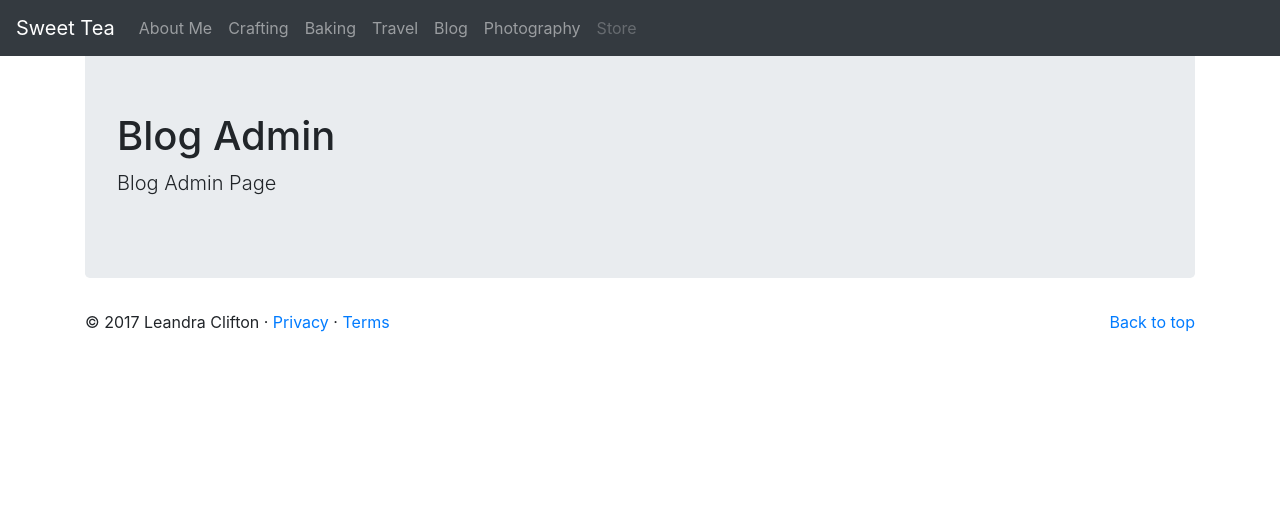
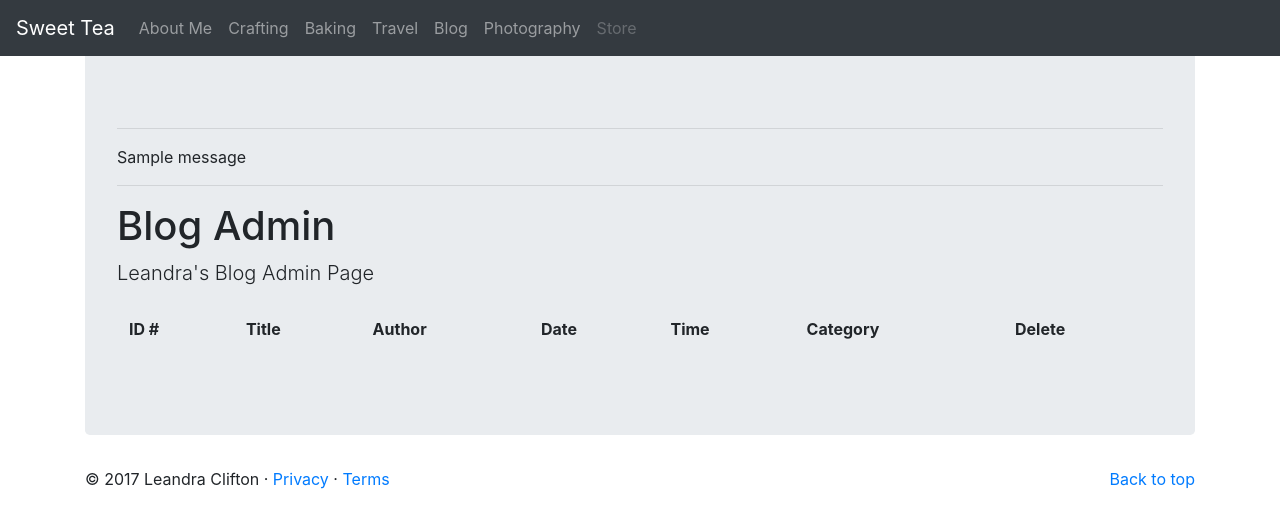
Before and after one commit to JTP709/LC_site, a Flask app: template project/routes/blog/templates/blog_admin.html in a window 1280 px wide. Shown: the top 528 px of the page. Run offline with Flask 2, Linux system fonts and the light colour scheme; the template is opened without the code that fills it, so the values that code supplies are empty; one stand-in notice (Sample message) is shown; lists and menus that the app fills with data are empty; some libraries are stand-ins or nearby versions.

Commit message:
updated CRUD operations on blog posts

```diff
--- a/project/model/database_populator.py
+++ b/project/model/database_populator.py
@@ -102,12 +102,13 @@ print("Session created!")
 def populate():
 
     for i in range(len(fake_blogs)):
-        pop = Blog(id = fake_blogs[i][0],
+        pop = Blog(bid = fake_blogs[i][0],
                    title = fake_blogs[i][1],
                    author = fake_blogs[i][2],
                    date_time = fake_blogs[i][3],
                    category = fake_blogs[i][4],
-                   content = fake_blogs[i][5])
+                   content = fake_blogs[i][5],
+                   hidden = False)
         session.add(pop)
         session.commit()
         print("Fake Blog #"+str(i)+" added!")
--- a/project/model/model.py
+++ b/project/model/model.py
@@ -1,7 +1,7 @@
 # Configuration
 import os
 import sys
-from sqlalchemy import Column, ForeignKey, Integer, String
+from sqlalchemy import Column, ForeignKey, Integer, String, Boolean
 from sqlalchemy import DateTime, Boolean, Enum, Float, create_engine
 from sqlalchemy.ext.declarative import declarative_base
 from sqlalchemy.orm import relationship
@@ -19,7 +19,8 @@ def dump_datetime(value):
 
 class Blog(Base):
     __tablename__ = 'blog'
-    id = Column(Integer, primary_key=True)
+    pid = Column(Integer, primary_key=True)
+    bid = Column(Integer)
     title = Column(String(80), nullable=False)
     author = Column(String(80), nullable=False)
     date_time = Column(DateTime)
@@ -30,6 +31,7 @@ class Blog(Base):
                             'baking',
                             name = 'blog_cat'))
     content = Column(String)
+    hidden = Column(Boolean)
 
 con = connect()
 Base.metadata.create_all(con)
--- a/project/routes/blog/templates/blog_admin.html
+++ b/project/routes/blog/templates/blog_admin.html
@@ -2,8 +2,94 @@
 {% block content %}
   <main role="main" class="container">
     <div class="jumbotron">
+      {% with messages = get_flashed_messages() %}
+        {% if messages %}
+          <hr>
+          <div class="flashes flash_msg">
+          {% for message in messages %}
+            {{ message }}
+          {% endfor %}
+          </div>
+          <hr>
+        {% endif %}
+      {% endwith %}
       <h1>Blog Admin</h1>
-      <p class="lead">Blog Admin Page</p>
+      <p class="lead">Leandra's Blog Admin Page</p>
+      <table id = "incidents" class="table table-striped">
+          <thead>
+            <tr>
+              <th>ID #</th>
+              <th>Title</th>
+              <th>Author</th>
+              <th>Date</th>
+              <th>Time</th>
+              <th>Category</th>
+              <th>Delete</th>
+            </tr>
+          </thead>
+          <tbody>
+          {% for i in range(length) %}
+            <tr>
+              <th>{{posts[i][0]}}</th>
+              <th>{{posts[i][1]}}</th>
+              <th>{{posts[i][2]}}</th>
+              <th>{{posts[i][3]}}</th>
+              <th>{{posts[i][4]}}</th>
+              <th>{{posts[i][5]}}</th>
+              {% if posts[i][6]==False %}
+                <th><button type="button" class="btn btn-info btn-lg deleteBtn" data-toggle="modal" data-target="#myModal" id="{{posts[i][0]}}">X</button></th>
+              {% else %}
+                <th><button type="button" class="btn btn-info btn-lg unDeleteBtn" data-toggle="modal" data-target="#myModal" id="{{posts[i][0]}}">Undo</button></th>
+              {% endif %}
+            </tr>
+          {% endfor %}
+          </tbody>
+        </table>
     </div>
+    <!-- Modal -->
+    <div id="myModal" class="modal fade" role="dialog">
+      <div class="modal-dialog">
+
+        <!-- Modal content-->
+        <div class="modal-content">
+          <div class="modal-header">
+            <button type="button" class="close" data-dismiss="modal">&times;</button>
+            <h4 class="modal-title">Delete Blog Post</h4>
+          </div>
+          <div class="modal-body">
+            <p>Are you sure you want to delete this blog post?</p>
+            <form id="deleteFrm" action="" method="post">
+              <input class="submit" type='submit' value='Yes'>
+            </form>
+          </div>
+          <div class="modal-footer">
+            <button type="button" class="btn btn-default" data-dismiss="modal">Close</button>
+          </div>
+        </div>
+
+      </div>
+    </div>
+
+    <script src="{{ url_for('static', filename='js/jquery-slim.min.js') }}"></script>
+    <script>
+      $('.deleteBtn').on('click', function(e){
+        console.log(e);
+        e.preventDefault();
+        var action = $(this).attr('id');
+        console.log('action');
+        console.log(action);
+        var url = '/blog/admin/alter/delete/'+ action;
+        $('#deleteFrm').attr('action', url);
+      });
+      $('.unDeleteBtn').on('click', function(e){
+        console.log(e);
+        e.preventDefault();
+        var action = $(this).attr('id');
+        console.log('action');
+        console.log(action);
+        var url = '/blog/admin/alter/undelete/'+ action;
+        $('#deleteFrm').attr('action', url);
+      })
+    </script>
   </main>
 {% endblock %}
```
Also changed, not shown: project/routes/blog/templates/blog_admin_add.html (+18 -0 lines), project/routes/blog/views.py (+49 -8 lines).
